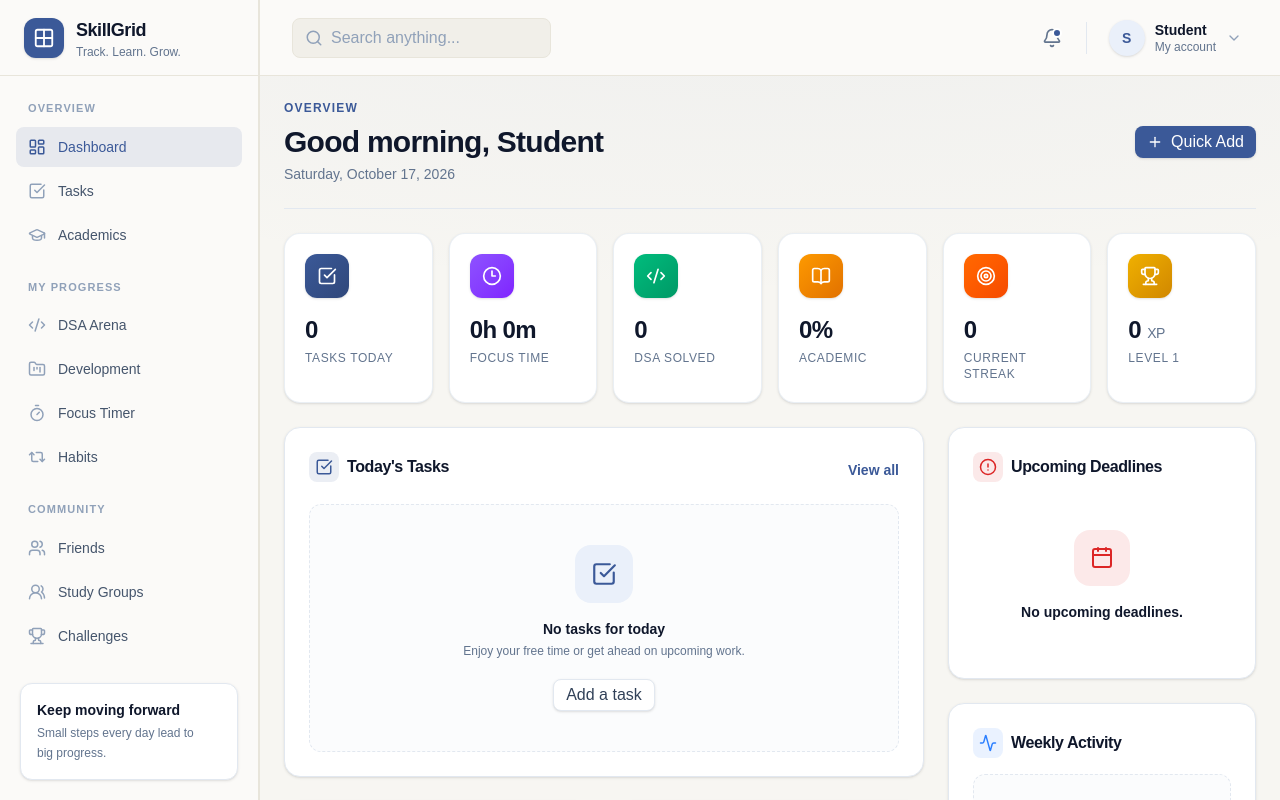
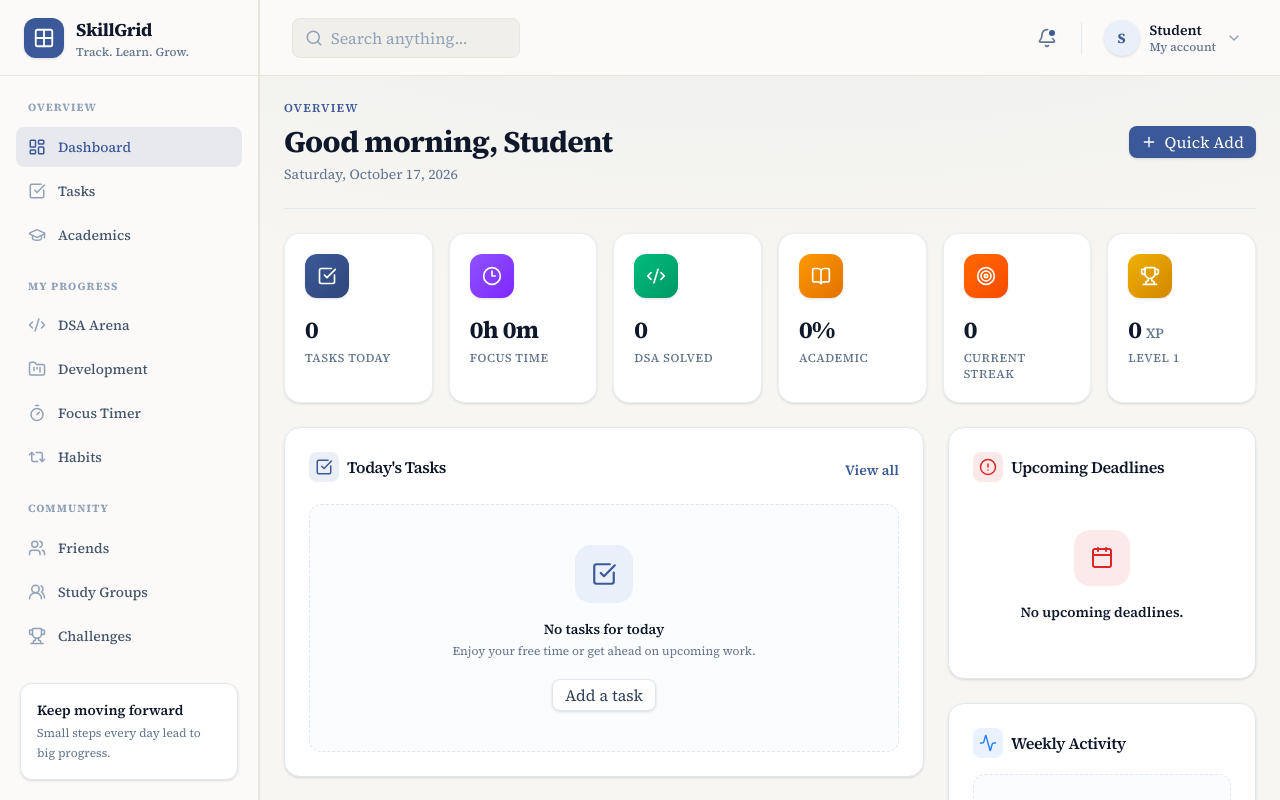
Before and after one commit to thiteswapnil1212-hue/skillGrid, a Next.js app in the folder skillgrid-app/: page /dashboard in a window 1280 px wide. Built offline with nearby package versions, Linux system fonts and the light colour scheme.

Commit message:
style: remove Arial body override, serif inherits everywhere

```diff
--- a/skillgrid-app/src/app/globals.css
+++ b/skillgrid-app/src/app/globals.css
@@ -50,7 +50,7 @@ body {
   margin: 0;
   background: var(--background);
   color: var(--foreground);
-  font-family: Arial, Helvetica, sans-serif;
+  /* font-family inherits Source Serif 4 from <html> via next/font — single font everywhere */
   overflow-x: clip;
 }
 
```
